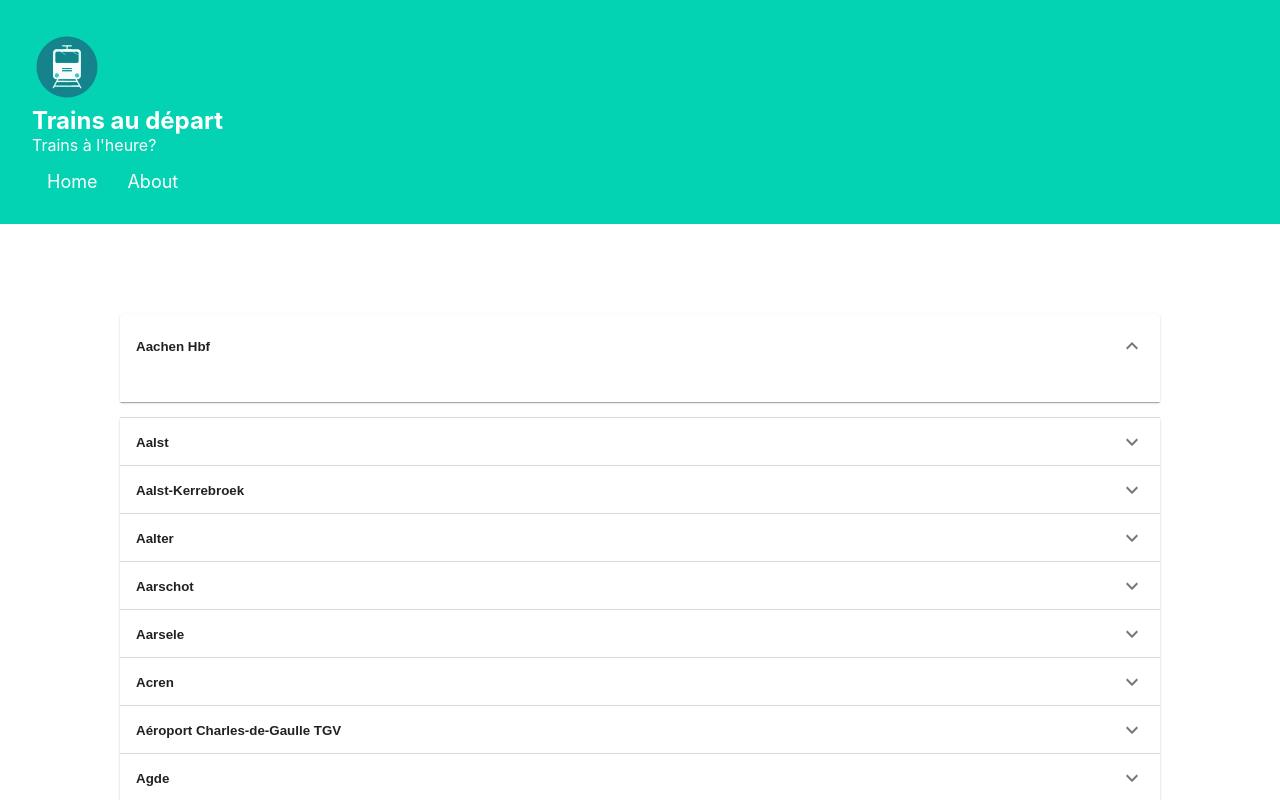
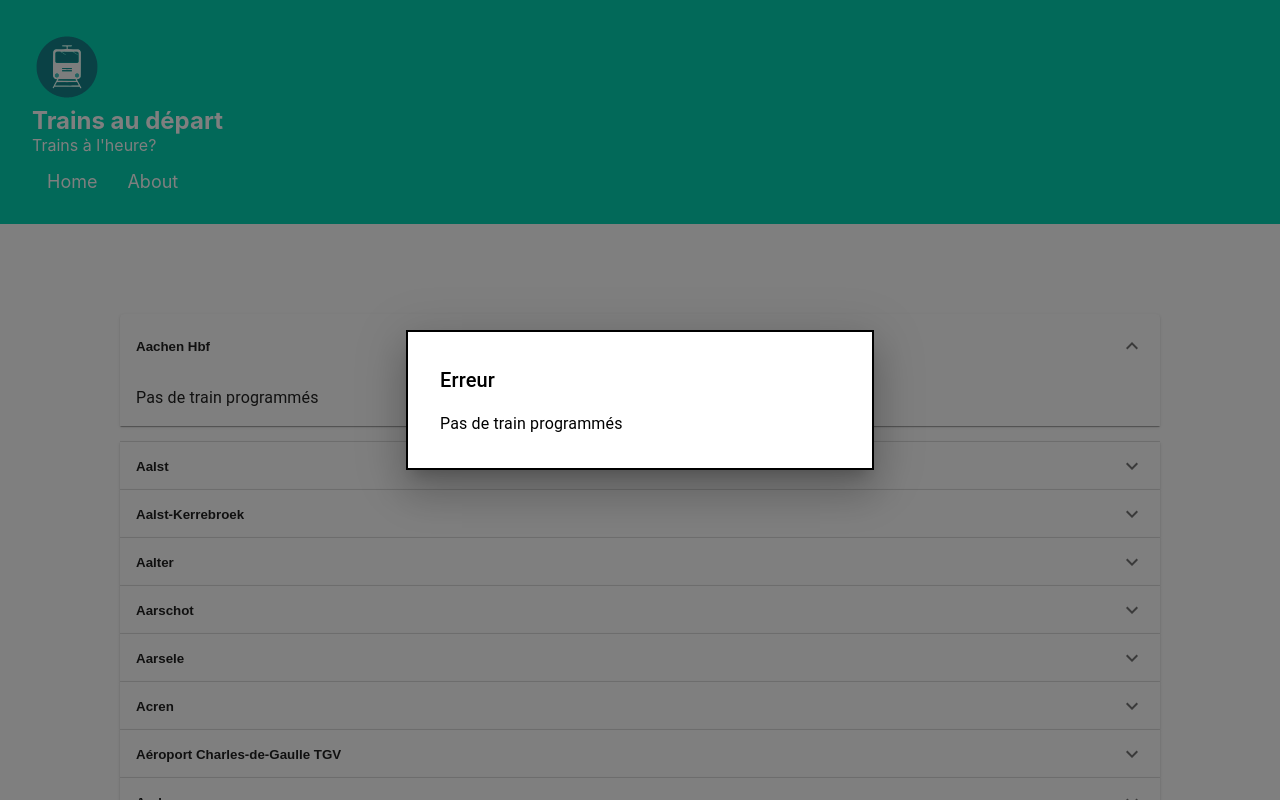
Before and after one commit to BenseghirN/atelier-cepegra, a React (Create React App) app: page / in a window 1280 px wide. Both pictures are taken after a click on the button "Aachen Hbf". Shown: the top 800 px of the page. Built offline with nearby package versions, Linux system fonts and the light colour scheme.

Commit message:
Manually toggle accodion to show modal

```diff
--- a/src/components/Station/Station.jsx
+++ b/src/components/Station/Station.jsx
@@ -31,9 +31,16 @@ function Station({ station }) {
   const [open, setOpen] = React.useState(false);
   const handleOpen = () => setOpen(true);
   const handleClose = () => setOpen(false);
+
+  const handleAccordionChange = () => {
+    if (!isStationInDepartureList(station.id)) {
+      handleOpen();
+    }
+  };
+
   return (
     <>
-      <Accordion>
+      <Accordion onChange={handleAccordionChange}>
         <AccordionSummary
           expandIcon={<ExpandMoreIcon />}
           aria-controls="panel1-content"
@@ -42,12 +49,11 @@ function Station({ station }) {
           <b>{station.name}</b>
         </AccordionSummary>
         <AccordionDetails>
-          {/* {!isStationInDepartureList(station.id) ? (
-            setOpen(true)
+          {isStationInDepartureList(station.id) ? (
+            <StationSummary stationId={station.id} />
           ) : (
-            <StationSummary stationId={station.id} />
-          )} */}
-          <StationSummary stationId={station.id} />
+            <Typography>Pas de train programmés</Typography>
+          )}
         </AccordionDetails>
       </Accordion>
 
```
